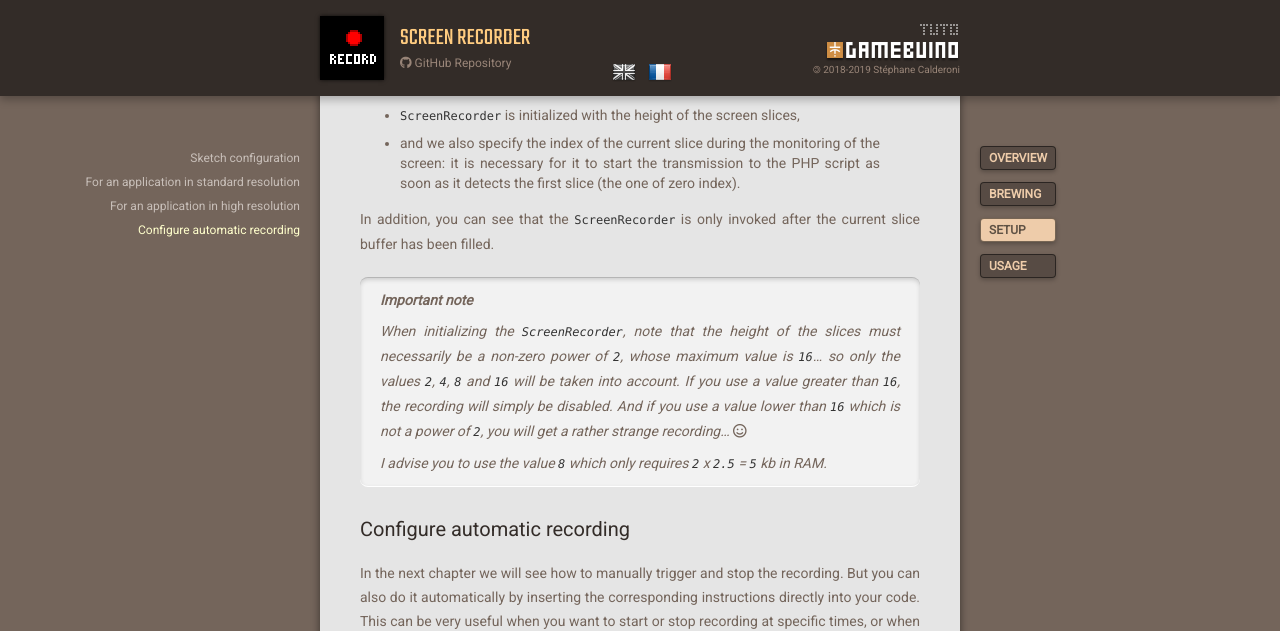
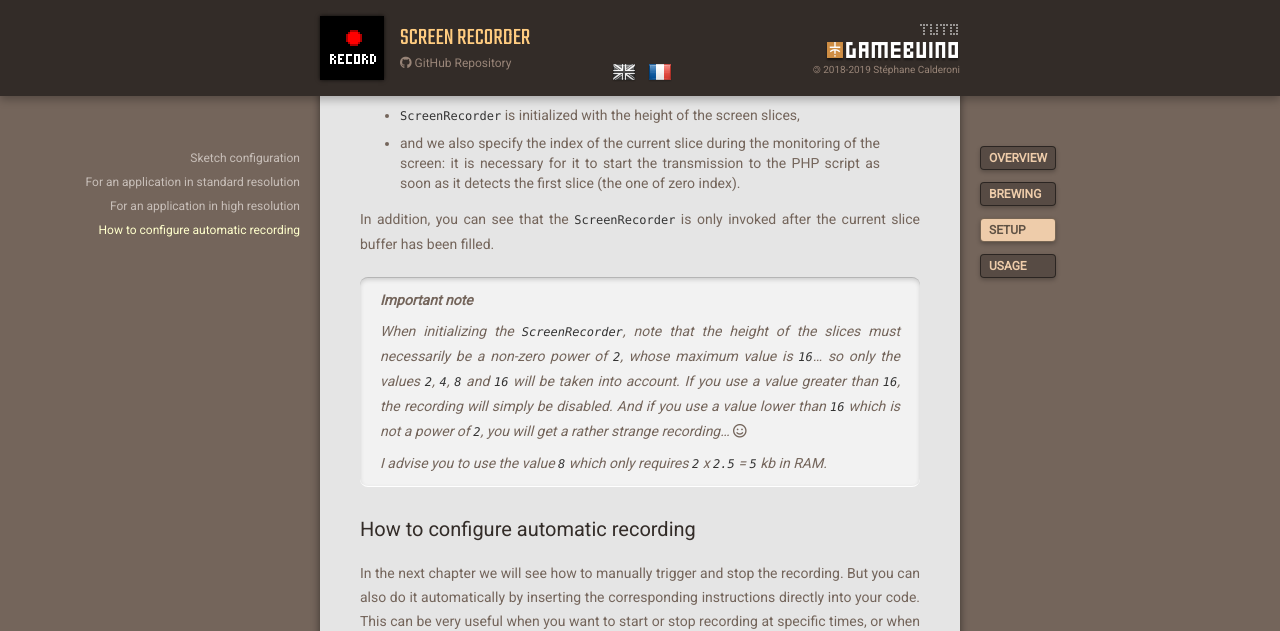
Before and after one commit to m1cr0lab-gamebuino/gb-meta-screen-recorder, a Jekyll site: the page built from docs/en/setup.md, in a window 1280 px wide and 900 px high, scrolled down 4555 px. Shown: the top 631 px of the window. Built offline with Jekyll 4.4.1, drawn with Linux system fonts in a browser that asks for light colours; nearby versions of some CDN libraries.

Commit message:
changed last section title in setup chapter

```diff
--- a/docs/en/setup.md
+++ b/docs/en/setup.md
@@ -222,7 +222,7 @@ In addition, you can see that the `ScreenRecorder` is only invoked after the cur
 > I advise you to use the value `8` which only requires `2` x `2.5` = `5` kb in RAM.
 
 
-# Configure automatic recording
+# How to configure automatic recording
 
 In the next chapter we will see how to manually trigger and stop the recording. But you can also do it automatically by inserting the corresponding instructions directly into your code. This can be very useful when you want to start or stop recording at specific times, or when certain events occur. To do this, simply insert each of the following two instructions wherever you wish:
 
```
